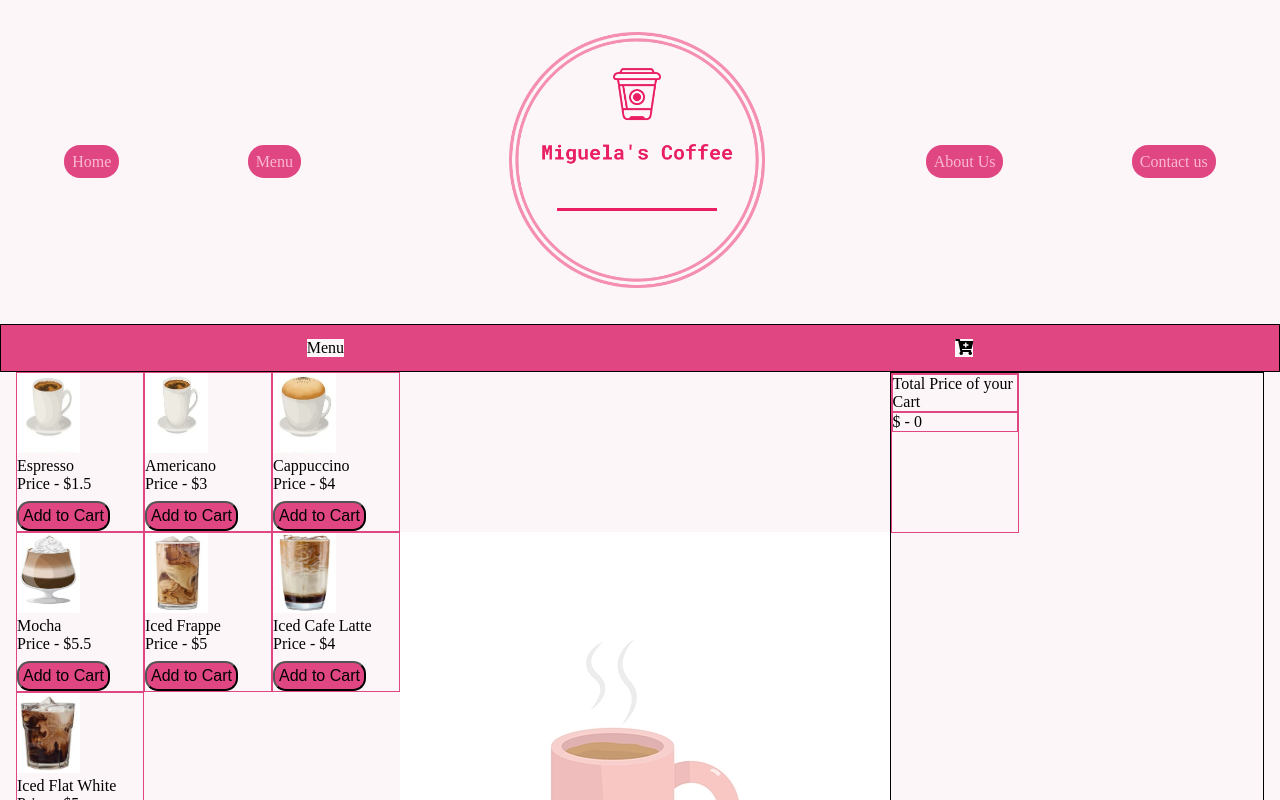
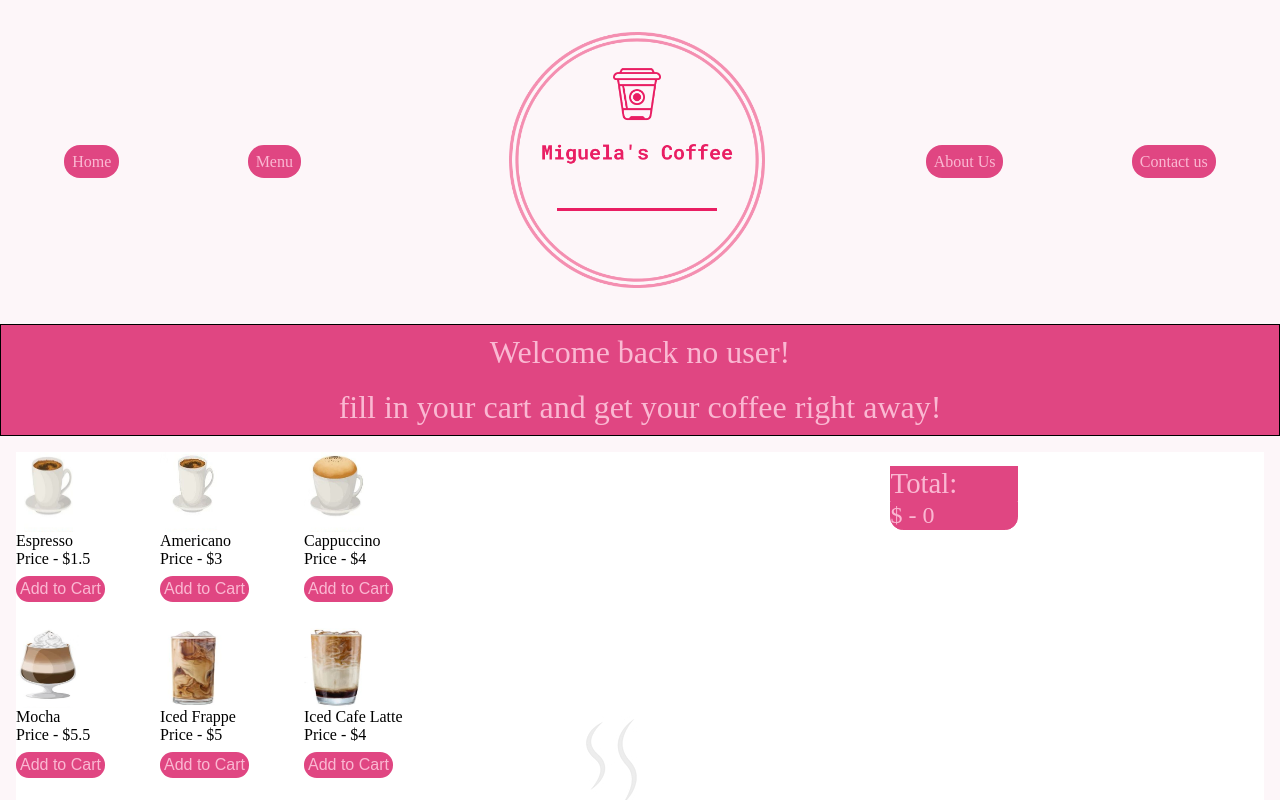
Before and after one commit to Vreij-Lal/MVP-Miguela-s-Coffee, a React (Create React App) app in the folder miguelas-coffee-frontend/: page /UserHomepage in a window 1280 px wide. Shown: the top 800 px of the page. Built offline with nearby package versions, Linux system fonts and the light colour scheme.

Commit message:
6th iteration

```diff
--- a/miguelas-coffee-frontend/src/UserHomepage.jsx
+++ b/miguelas-coffee-frontend/src/UserHomepage.jsx
@@ -43,7 +43,7 @@ function UserHomepage(){
         <>
         <Navbar/>
 
-        <UserHomepageNavbar/>
+        <UserHomepageNavbar username={username}/>
 
         <section className="user-homepage-container">
             <UserHomepageMenu handleClick={handleClick}/>
--- a/miguelas-coffee-frontend/src/UserHomepageCart.jsx
+++ b/miguelas-coffee-frontend/src/UserHomepageCart.jsx
@@ -30,25 +30,26 @@ function UserHomepageCart({cart, setCart, handleChange}){
         {cart.map((item) => (
           <div key={item.id} className="user-homepage-cart-item">
 
-                <div>
+                <div className="user-homepage-cart-images-container">
                     <img className="user-homepage-cart-images" src={item.img} alt=""/>
+
                 </div>
 
-                <div>
-                    <button  onClick={() => handleChange(item, 1)}>+</button>
-                    <button>{item.amount}</button>
-                    <button onClick={() => handleChange(item, -1)}>-</button>
+                <div className="user-homepage-description-container">
+                    <p className="user-homepage-description-container-paragraph">{item.name}</p>
+                    <button className="user-cart-btn" onClick={() => handleChange(item, 1)}>+</button>
+                    <button id="user-cart-amount-btn">{item.amount}</button>
+                    <button className="user-cart-btn" onClick={() => handleChange(item, -1)}>-</button>
                 </div>
 
-                <div>
-                    <span></span>
+                <div  className="user-homepage-menu-button-container">
                     <button className="user-homepage-menu-buttons" onClick={() => handleRemove(item.id)}>Remove</button>
                 </div>
           </div>
         ))}
 
         <div className="cart-total-section">
-          <div className="cart-total-section-text">Total Price of your Cart</div>
+          <div className="cart-total-section-text">Total:</div>
           <div className="cart-total-section-price">$ - {price}</div>
         </div>
 
--- a/miguelas-coffee-frontend/src/UserHomepageMenuCards.jsx
+++ b/miguelas-coffee-frontend/src/UserHomepageMenuCards.jsx
@@ -5,14 +5,14 @@ function UserHomepageMenuCards({item, handleClick}){
 
     return(
         <div className="user-homepage-menu-cards">
-            <div >
-                <img src={img} className="user-homepage-menu-cards-images"/>
+
+            <img src={img} className="user-homepage-menu-cards-images"/>
+
+            <div className="user-homepage-description">
+                <p className="user-homepage-description-items">{name}</p>
+                <p className="user-homepage-description-items">Price - ${price}</p>
+                <button className="user-homepage-menu-buttons" onClick={() => handleClick(item)}>Add to Cart</button>
             </div>
-            <div>
-            <p>{name}</p>
-            <p>Price - ${price}</p>
-            <button className="user-homepage-menu-buttons" onClick={() => handleClick(item)}>Add to Cart</button>
-        </div>
       </div>
     );
 }
--- a/miguelas-coffee-frontend/src/UserHomepageNavbar.jsx
+++ b/miguelas-coffee-frontend/src/UserHomepageNavbar.jsx
@@ -1,18 +1,15 @@
-function UserHomepageNavbar(){
+function UserHomepageNavbar({username}){
     return(
         <nav className="user-homepage-navbar">
             <div className="user-homepage-navbar-section">
 
-                <div>
-                    Menu
+                <div className="user-homepage-navbar-header">
+                    Welcome back {username}!
                 </div>
 
-
-                    <div>
-                        <i className="fas fa-cart-plus"></i>
-                    </div>
-
-
+                <div className="user-homepage-navbar-header">
+                    fill in your cart and get your coffee right away!
+                </div>
 
             </div>
       </nav>
--- a/miguelas-coffee-frontend/src/style.css
+++ b/miguelas-coffee-frontend/src/style.css
@@ -197,6 +197,7 @@
     padding:0.5em;
     border-radius: 1em;
     cursor: pointer;
+    color: #FAB8D2;
 }
 
 
@@ -281,17 +282,6 @@
 }
 
 
-
-
-
-
-
-
-
-
-
-
-
 /*POPUP MODAL STYLING*/
 body.active-modal {
     overflow-y: hidden;
@@ -369,7 +359,7 @@ body.active-modal {
 
 /*MENU STYLING*/
 
-.cart-container{
+/*.cart-container{
     display: flex;
     width:40%;
     overflow-y: scroll;
@@ -402,7 +392,7 @@ body.active-modal {
 }
 .checkout-section{
 
-}
+}*/
 
 
 
@@ -421,12 +411,13 @@ body.active-modal {
     background-image: url("../src/images/user-homepage/b.jpg");
     background-repeat: no-repeat;
     background-position: center;
-    margin: 0em 1em 0em 1em;
+    margin: 1em 1em 0em 1em;
     height: 100vh;
+    background-color: white;
 
 }
 .user-homepage-navbar{
-    height: 3rem;
+    height: 7rem;
     width: 100%;
 }
 .user-homepage-navbar-section{
@@ -434,54 +425,104 @@ body.active-modal {
     height: 100%;
     border: 1px solid black;
     display: flex;
+    flex-direction: column;
     align-items: center;
     justify-content: space-around;
     background-color: #E04682;
 
 }
+.user-homepage-navbar-header{
+    background: transparent;
+    font-size: 2em;
+    color: #FAB8D2;
+}
 .user-homepage-menu-section{
-
     display: grid;
     grid-template-columns: 8em 8em 8em;
     grid-template-rows: 10em 10em 10em;
-
+    gap: 1em;
+    background-color: white;
 }
 .user-homepage-menu-cards{
-    border: #E04682 1px solid;
     display: flex;
     flex-direction: column;
+    background-color: white;
+
 }
 .user-homepage-menu-cards-images{
     width: 50%;
     height: 5rem;
 }
+.user-homepage-description{
+    background-color: white;
+}
+.user-homepage-description-items{
+    background-color: white;
+}
 .user-homepage-cart-section{
-    border: 1px solid black;
+    background-color: white;
     width: 30%;
     display: grid;
     grid-template-columns: 8em 8em 8em;
     grid-template-rows: 10em 10em 10em;
 }
 .user-homepage-cart-item{
-    border: solid 1px #E04682;
-
+    background-color: white;
+}
+.user-homepage-cart-images-container{
+    background-color: white;
+}
+.user-homepage-description-container{
+    background-color: white;
+}
+.user-homepage-description-container-paragraph{
+    background-color: white;
 }
 .user-homepage-cart-images{
     width: 50%;
     height: 5rem;
+    background-color: white;
+}
+.user-homepage-menu-button-container{
+    background-color: white;
 }
 .user-homepage-menu-buttons{
     margin-top: 0.5em;
     padding: 0.25em;
     border-radius: 0.8em;
     background-color: #E04682;
+    color: #FAB8D2;
+    border: none;
+    cursor: pointer;
 }
 .cart-total-section{
-    border: 1px solid #E04682 ;
+    background-color: white;
 }
 .cart-total-section-text{
-    border: 1px solid #E04682 ;
+    margin-top: 0.5em;
+    border: 1px solid #E04682;
+    background-color: #E04682;
+    font-size: 1.8rem;
+    color: #FAB8D2;
 }
 .cart-total-section-price{
-    border: 1px solid #E04682 ;
+    border: 1px solid #E04682;
+    background-color: white;
+    font-size: 1.5rem;
+    background-color: #E04682;
+    color: #FAB8D2;
+    border-bottom-left-radius: 0.8rem;
+    border-bottom-right-radius: 0.8rem;
 }
+.user-cart-btn{
+    background-color: #E04682;
+    width: 1.5rem;
+    border-radius: 0.5rem;
+    color: #FAB8D2;
+    border: none;
+}
+#user-cart-amount-btn{
+    font-size: 1.2rem;
+    border-radius: 0.5rem;
+    border-color: #FAB8D2;
+}
```
